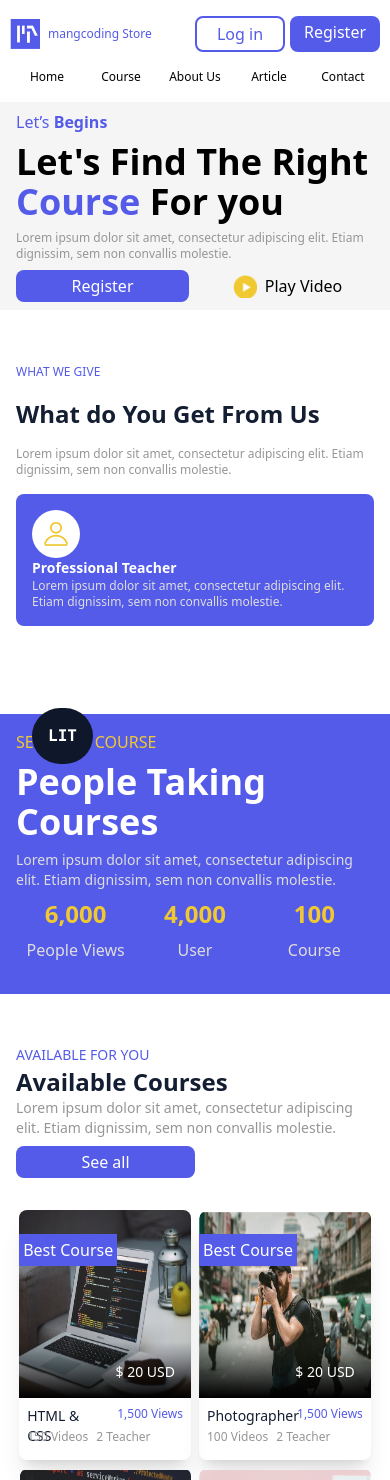
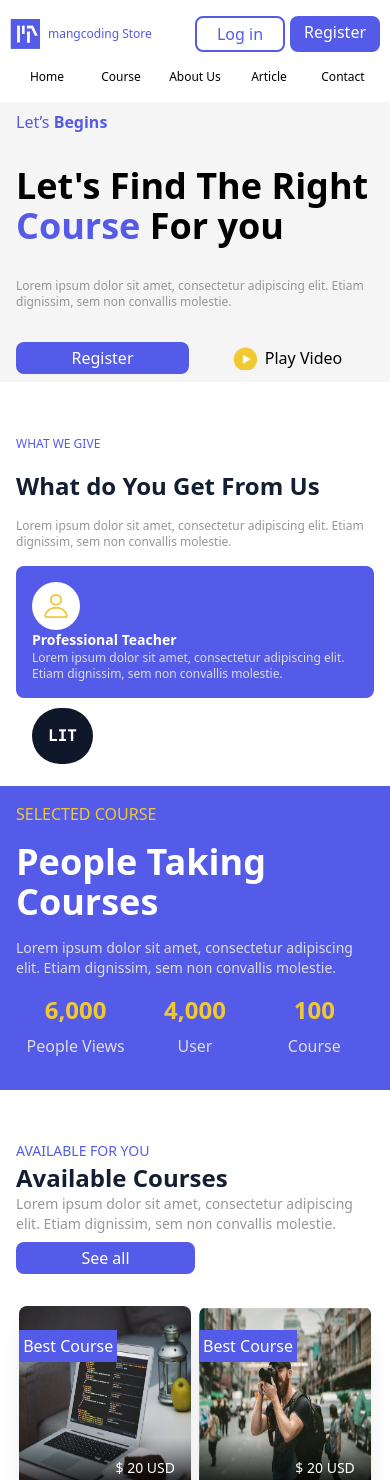
Before and after one commit to Molaei07/design-tailwind, a React (Vite) app: page / in a window 390 px wide. Shown: the top 1480 px of the page. Built offline with nearby package versions, Linux system fonts and the light colour scheme.

Commit message:
Add spacing in beginPoster and chooseCoursePoster sections

```diff
--- a/src/components/content/poster/beginPoster.jsx
+++ b/src/components/content/poster/beginPoster.jsx
@@ -3,7 +3,7 @@
     return (
         <div className="flex justify-center dark:bg-[#222222] bg-[#F5F5F5] px-4 py-2 lg:px-20 lg:py-12">
             <div className="w-full md:w-[80%] flex justify-between items-center gap-x-[20px]">
-                <div className="w-full sm:w-[50%] flex flex-wrap gap-y-2 xl:gap-y-3">
+                <div className="w-full sm:w-[50%] flex flex-wrap gap-y-8 sm:gap-y-4">
                     <a className="text-mainColor w-full" href="#">Let’s <span className="font-bold">Begins</span></a>
                     <h1 className="text-4xl lg:text-5xl dark:text-white xl:text-[70px] w-full font-[700]">Let's Find The Right <span className="text-[#545BE8]">Course</span> For you</h1>
                     <p className="text-grayText dark:text-white w-full text-xs lg:text-sm xl:text-base">Lorem ipsum dolor sit amet, consectetur adipiscing elit. Etiam dignissim, sem non convallis molestie.</p>
--- a/src/components/content/poster/chooseCoursePoster.jsx
+++ b/src/components/content/poster/chooseCoursePoster.jsx
@@ -10,16 +10,16 @@
 
 export const ChooseCoursePoster = () => {
     return (
-        <div className="bg-mainColor dark:bg-blue-950 w-full flex justify-center px-4 lg:px-20 sm:py-8">
-            <div className="flex justify-between gap-x-8 md:gap-x-0 w-full  md:w-[85%]">
-                <div className="hidden sm:block w-1/2 lg:w-[40%] h-[300px] md:h-[400px] lg:h-[500px]">
+        <div className="bg-mainColor dark:bg-blue-950 w-full flex justify-center items-center px-4 lg:px-20 lg:py-8">
+            <div className="flex justify-between items-center gap-x-8 md:gap-x-0 w-full  md:w-[85%]">
+                <div className="hidden sm:block w-[300px] h-[300px] lg:w-[400px] lg:h-[400px] xl:w-[500px] xl:h-[500px]">
                     <img className="w-full h-full" src="./Group 1964.png" alt="Logo" />
                 </div>
                 <div className="w-full sm:w-[60%] md:w-[40%] lg:w-1/2 py-4 sm:py-10 lg:py-20">
                     <a className="w-full text-base sm:text-xs md:text-base text-[#F0C932]" href="#">SELECTED COURSE</a>
-                    <h1 className="w-full xl:w-1/2 font-[700] text-white text-4xl sm:text-2xl md:text-4xl mt-2 md:mt-4">People Taking Courses</h1>
-                    <p className="w-full xl:w-1/2 text-[#DDDDDD] text-sm sm:text-xs md:text-sm mt-2 md:mt-4">Lorem ipsum dolor sit amet, consectetur adipiscing elit. Etiam dignissim, sem non convallis molestie.</p>
-                    <ul className="w-full flex justify-center h-20 mt-2 md:mt-4">
+                    <h1 className="w-full xl:w-1/2 font-[700] text-white text-4xl sm:text-2xl md:text-4xl mt-4">People Taking Courses</h1>
+                    <p className="w-full xl:w-1/2 text-[#DDDDDD] text-sm sm:text-xs md:text-sm mt-4">Lorem ipsum dolor sit amet, consectetur adipiscing elit. Etiam dignissim, sem non convallis molestie.</p>
+                    <ul className="w-full flex justify-center h-20 mt-4">
                         <SelectedCourseInfo number="6,000" name="People Views" />
                         <SelectedCourseInfo number="4,000" name="User" />
                         <SelectedCourseInfo number="100" name="Course" />
```
